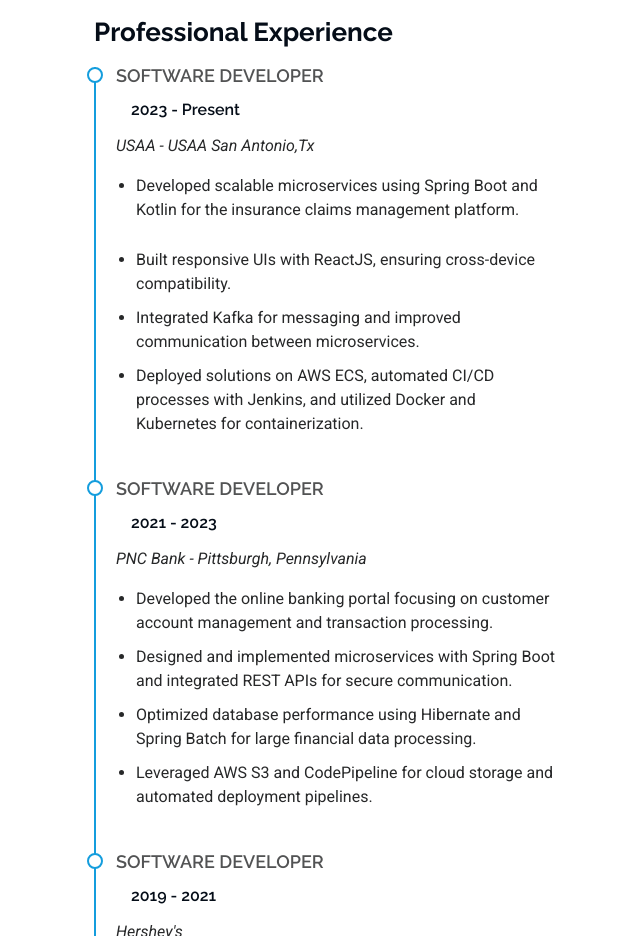
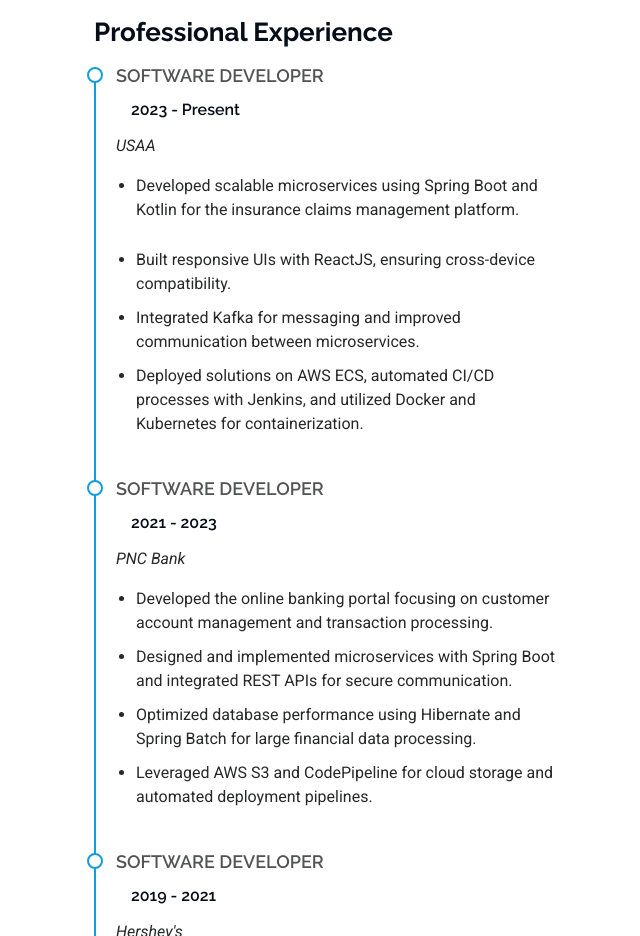
Before and after one commit to sunayanas11/sunayanasangems.github.io, a plain HTML site: page index.html in a window 1280 px wide. Shown: the part 3042-3978 px from the top of the page, without its empty margins (218-858 px from the left). Drawn offline with Linux system fonts and the light colour scheme.

Commit message:
Update index.html

```diff
--- a/index.html
+++ b/index.html
@@ -305,7 +305,7 @@
             <div class="resume-item">
               <h4>Software Developer</h4>
               <h5>2023 - Present</h5>
-              <p><em>USAA - USAA San  Antonio,Tx </em></p>
+              <p><em>USAA  </em></p>
               <ul>
                 <li><p>Developed scalable microservices using Spring Boot and Kotlin for the insurance claims management platform.</p></li>
                 <li>Built responsive UIs with ReactJS, ensuring cross-device compatibility. </li>
@@ -319,7 +319,7 @@
             <div class="resume-item">
               <h4>Software Developer</h4>
               <h5>2021 - 2023</h5>
-              <p><em>PNC Bank  - Pittsburgh, Pennsylvania
+              <p><em>PNC Bank
               </em></p>
               <ul>
                 <li>Developed the online banking portal focusing on customer account management and transaction processing.
```
